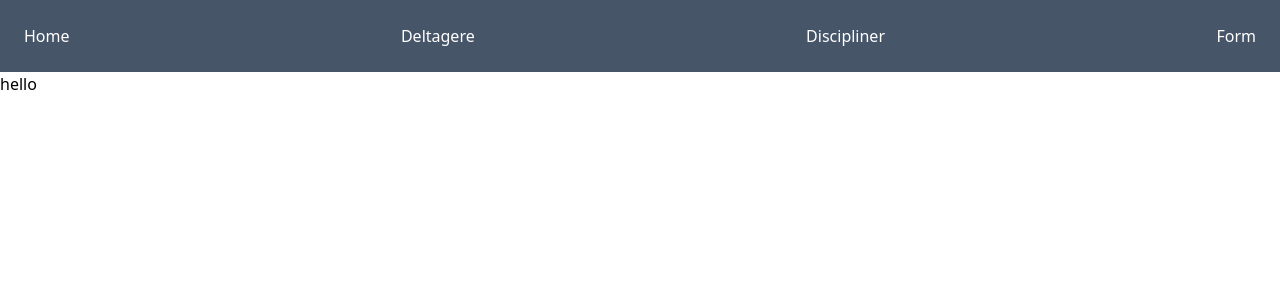
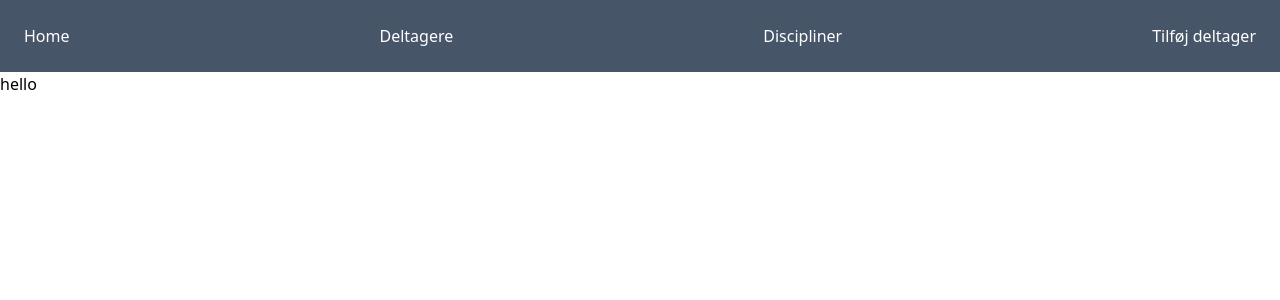
Before and after one commit to Sofi5718/Atletik-Frontend, a React (Vite) app: page / in a window 1280 px wide. Shown: the top 300 px of the page. Built offline with nearby package versions, Linux system fonts and the light colour scheme.

Commit message:
Updatering i nav

```diff
--- a/src/Componets/NavBar.tsx
+++ b/src/Componets/NavBar.tsx
@@ -22,7 +22,7 @@ export default function NavBar() {
                 </li>
                 <li>
                     <NavLink to="form" className="text-white hover:text-gray-300">
-                        Form
+                        Tilføj deltager
                     </NavLink>
 
                 </li>
```
